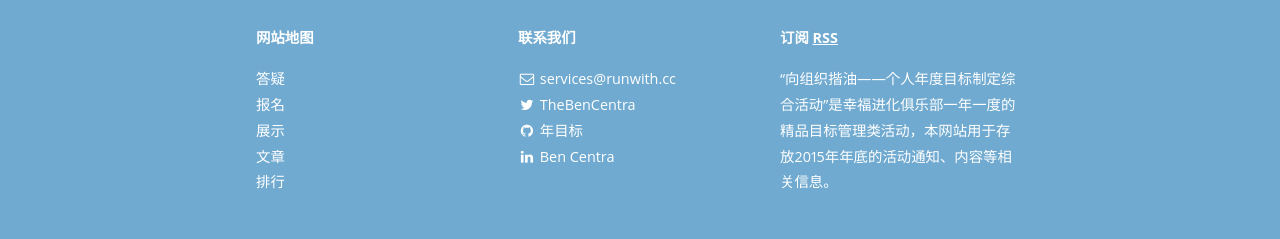
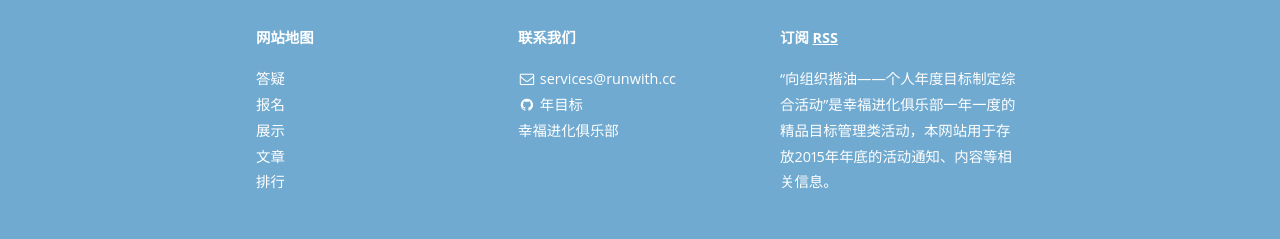
Before and after one commit to nianmubiao/nianmubiao.github.io, a Jekyll site: the page built from index.html, in a window 1280 px wide. Shown: the part 1986-2225 px from the top of the page. Built offline with Jekyll 4.4.1, drawn with Linux system fonts in a browser that asks for light colours; nearby versions of some CDN libraries; some web fonts are replaced; the list of posts is cut into pages by our own code; a style sheet for code colours, icons or effects is not loaded.

Commit message:
更新页脚

```diff
--- a/_config.yml
+++ b/_config.yml
@@ -64,9 +64,9 @@ descriptions:
 social:
   - name: Twitter
     icon: twitter
-    username: TheBenCentra
-    url: https://twitter.com/TheBenCentra
-    desc: Follow me on Twitter
+    username:
+    url:
+    desc: F
     share: false
 
   - name: Facebook
@@ -85,17 +85,17 @@ social:
 
   - name: LinkedIn
     icon: linkedin
-    username: Ben Centra
-    url: https://www.linkedin.com/pub/ben-centra/47/769/60a
+    username:
+    url:
     desc: Connect with me on LinkedIn
-    share: true
+    share: false
 
   - name: Google+
     icon: google-plus
     username:
     url:
     desc: Add me to your Circles
-    share: true
+    share: false
 
   - name: YouTube
     icon: youtube
--- a/_includes/footer.html
+++ b/_includes/footer.html
@@ -37,6 +37,10 @@
           </li>
           {% endif %}
         {% endfor %}
+
+        <li>
+          <a href="http://upwith.me">幸福进化俱乐部</a>
+        </li>
 
       </ul>
     </div>
```
